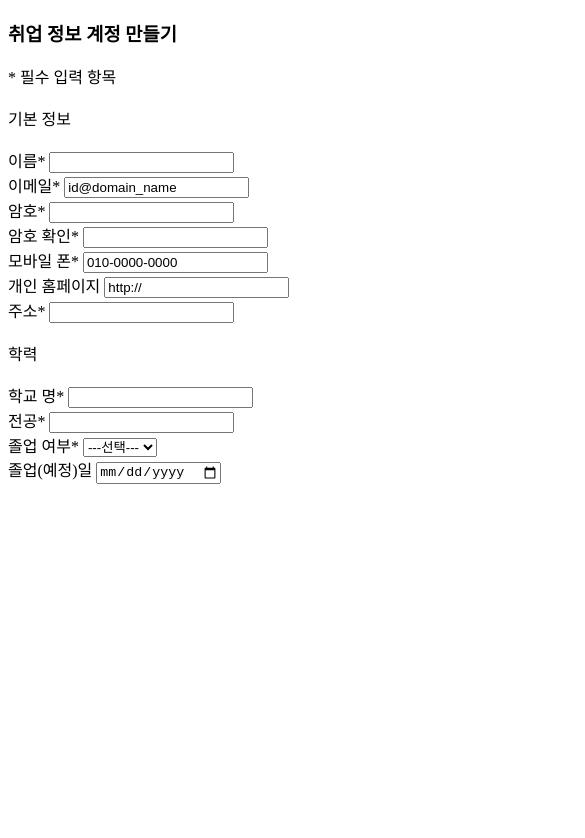
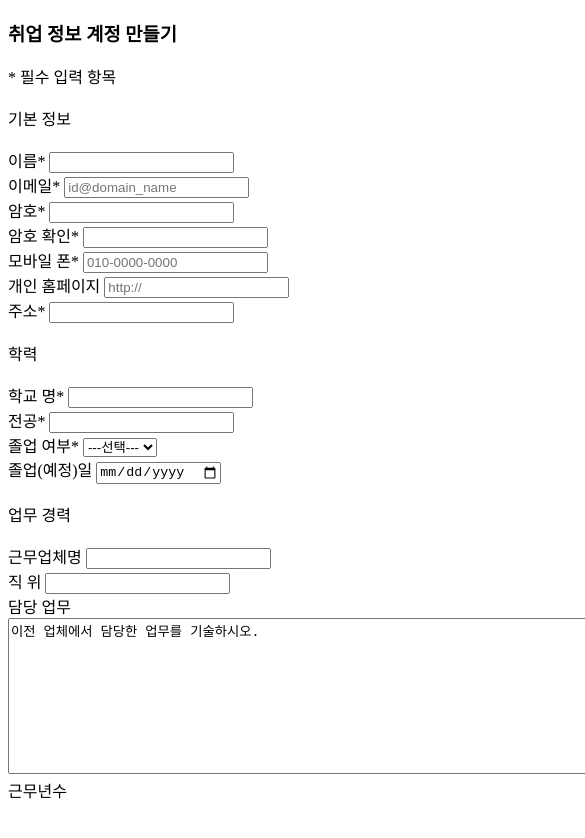
Before and after one commit to goeungoni/home, a plain HTML site: page reports/HW01.html in a window 390 px wide. Shown: the top 838 px of the page, 585 px wide, since content can reach past the window. Drawn offline with Linux system fonts and the light colour scheme.

Commit message:
이메일 모바일 폰 개인 홈페이지 수정

```diff
--- a/reports/HW01.html
+++ b/reports/HW01.html
@@ -10,11 +10,11 @@
 <form>
     기본 정보<br><br>
     이름* <input type="text" maxlength="8"><br>
-    이메일* <input type="text" maxlength="15" value="id@domain_name"><br>
+    이메일* <input type="email" maxlength="15" placeholder="id@domain_name"><br>
     암호* <input type="password" maxlength="12"><br>
     암호 확인* <input type="password" maxlength="12"><br>
-    모바일 폰* <input type="text" maxlength="13" value="010-0000-0000"><br>
-    개인 홈페이지 <input type="text" maxlength="30" value="http://"><br>
+    모바일 폰* <input type="tel" maxlength="13" placeholder="010-0000-0000"><br>
+    개인 홈페이지 <input type="url" maxlength="30" placeholder="http://"><br>
     주소* <input type="text" maxlength="30"><br><br>
     학력<br><br>
     학교 명* <input type="text" maxlength="12"><br>
@@ -24,6 +24,11 @@
     <option value="2">졸업예정</option>
     <option value="3">졸업</option></select><br>
     졸업(예정)일 <input type="date" value="연도-월-일"><br><br>
+    업무 경력<br><br>
+    근무업체명 <input type="text" maxlength="20"><br>
+    직 위 <input type="text" maxlength="10"><br>
+    담당 업무 <textarea cols="80" rows="10">이전 업체에서 담당한 업무를 기술하시오.</textarea><br>
+    근무년수
 
 </form>
 </body>
```
